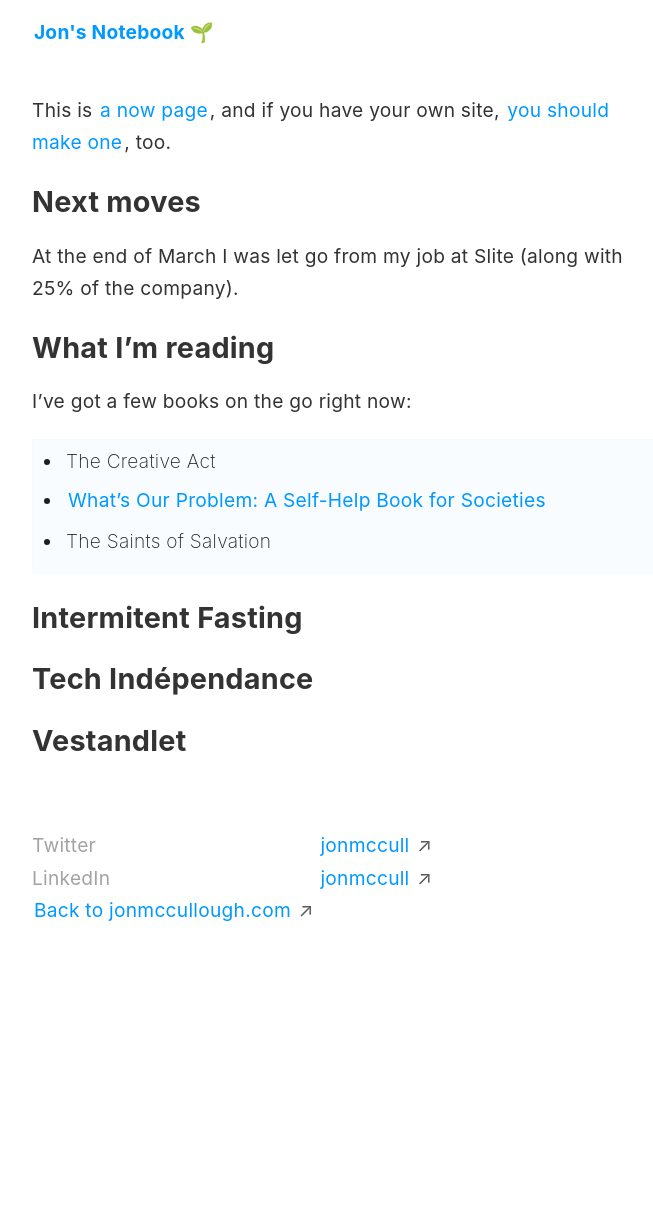
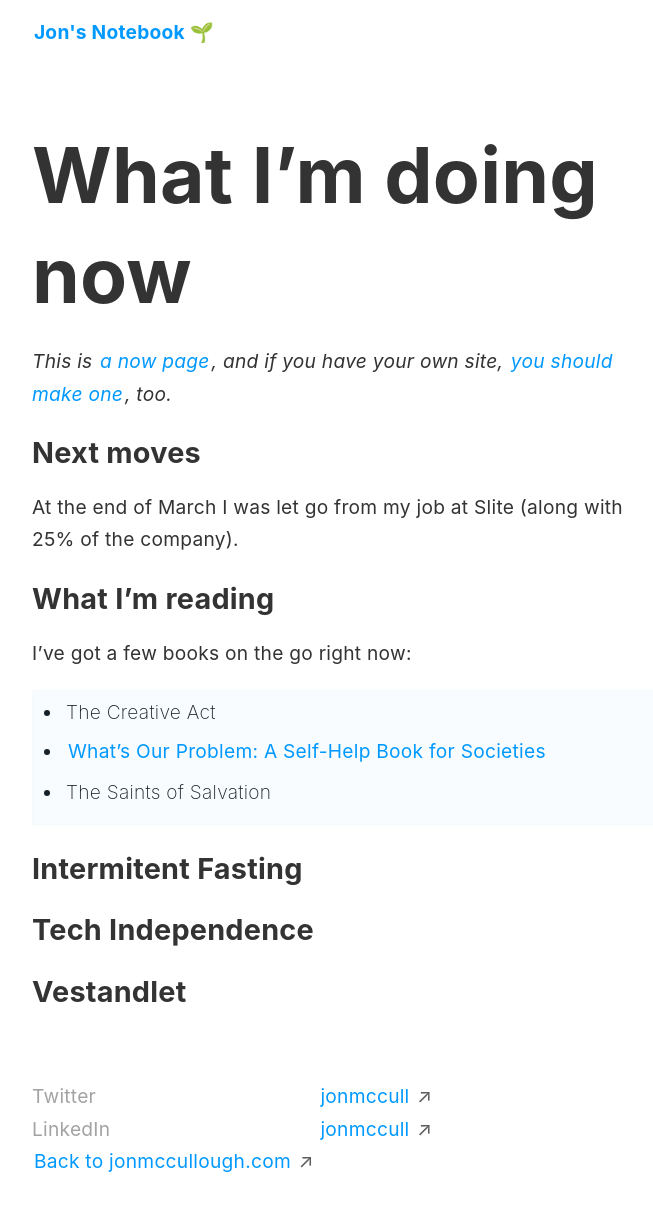
Before and after one commit to jonmccull/digital-garden, a Jekyll site: the page built from _pages/now.md, in a window 1280 px wide. Shown: the whole page, without its empty margins (293-946 px from the left). Built offline with Jekyll 4.4.1, drawn with Linux system fonts in a browser that asks for light colours; before the commit the page ends 967 px from its top, so only the background shows below that.

Commit message:
Update Now

```diff
--- a/_pages/now.md
+++ b/_pages/now.md
@@ -3,7 +3,9 @@ title: What I'm doing now
 permalink: /now/
 ---
 
-This is [a now page](https://nownownow.com/about), and if you have your own site, [you should make one](https://nownownow.com/about), too.
+# What I'm doing now
+
+<em>This is [a now page](https://nownownow.com/about), and if you have your own site, [you should make one](https://nownownow.com/about), too.</em>
 
 ## Next moves
 
@@ -19,6 +21,8 @@ I've got a few books on the go right now:
 
 ## Intermitent Fasting
 
-## Tech Indépendance
+## Tech Independence
+
+
 
 ## Vestandlet
```
